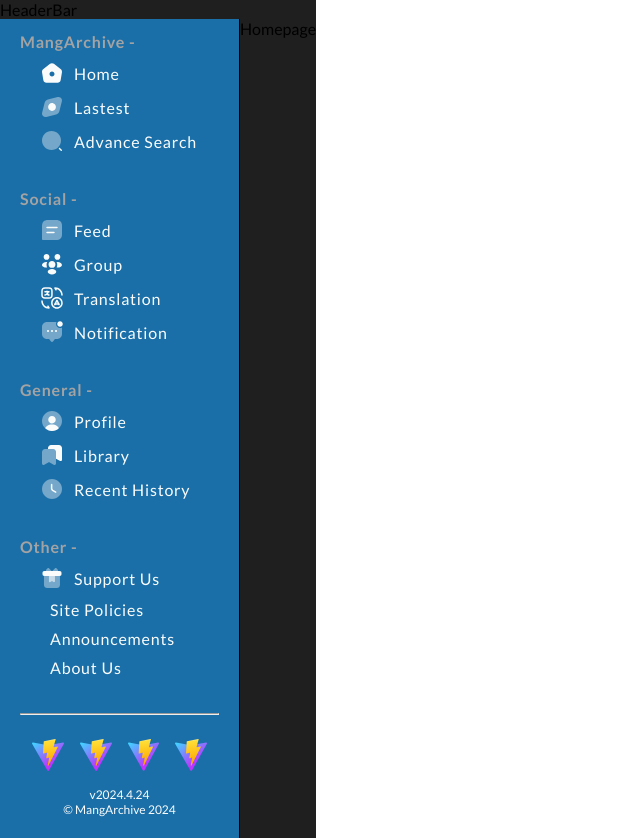
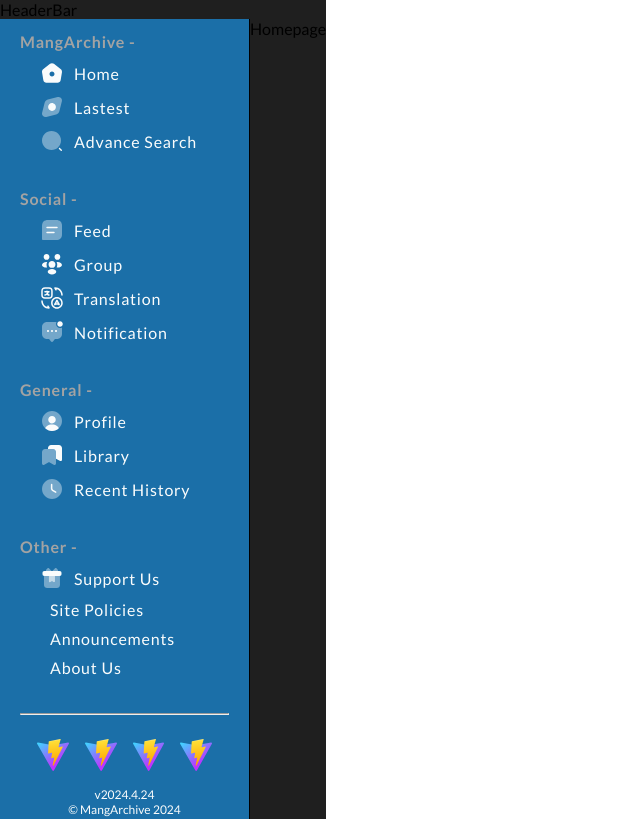
Before and after one commit to HelyxXZeng/MangArchive, a React (Vite) app: page / in a window 1280 px wide. Shown: the whole page, without its empty margins (0-640 px from the left). Built offline with nearby package versions, Linux system fonts and the light colour scheme.

Commit message:
Update some

```diff
--- a/src/global-styles/App.scss
+++ b/src/global-styles/App.scss
@@ -24,7 +24,7 @@
     display: flex;
 
     .sideBarContainer{
-      width: 240px;
+      width: 250px;
       padding: 5px 20px;
       border-right: 1px solid #000;
       background: $blue-main;
@@ -33,6 +33,39 @@
         padding: 5px 20px;
         width: 100%;
       }
+
+      overflow-y: auto;
+      max-height: 100vh;
+      scrollbar-width: thin; /* Hiển thị scrollbar */
+      scrollbar-color: $blue-main $main-white; /* Màu của scrollbar thumb và track */
+
+      /* Cho trình duyệt Chrome và Safari */
+      &::-webkit-scrollbar {
+        width: 8px; /* Chiều rộng của scrollbar */
+      }
+
+      &::-webkit-scrollbar-track {
+        background: $main-white; /* Màu nền của track */
+      }
+
+      &::-webkit-scrollbar-thumb {
+        background-color: $blue-main; /* Màu của thumb */
+        border-radius:32px; /* Bo tròn thumb */
+      }
+
+      &::-webkit-scrollbar-thumb:hover {
+        background-color: $blue-soft; /* Màu thumb khi hover */
+      }
+
+      &::-webkit-scrollbar-track-piece:start {
+        background-color: transparent; /* Đặt màu nền của phần đầu là trong suốt */
+        margin-top: 8px; /* Ẩn phần đầu bằng cách thêm margin-top */
+      }
+
+      &::-webkit-scrollbar-track-piece:end {
+        background-color: transparent; /* Đặt màu nền của phần cuối là trong suốt */
+        margin-bottom: 8px; /* Ẩn phần cuối bằng cách thêm margin-bottom */
+      }
     }
   }
 }
--- a/src/global-styles/Color.scss
+++ b/src/global-styles/Color.scss
@@ -7,6 +7,7 @@
 $text-gray-soft:#A3A3A3;
 $like-pink:#F5177E;
 $blue-main:#1B6FA8;
+$blue-soft:#4296cf;
 $red-manhua-text:#FF7575;
 $blue-manhwa-text:#2B59A1;
 $main-white:#FAFCFC;
--- a/src/pages/authpage/authpage.scss
+++ b/src/pages/authpage/authpage.scss
@@ -1,3 +1,5 @@
+@import "../../global-styles/Color.scss";
+
 .homepage-login,
 .wallpaper-icon {
   position: relative;
@@ -12,8 +14,8 @@
 }
 .homepage-login {
   width: 100%;
-  background-color: #fafcfc;
-  border: 0px solid #1f1f1f;
+  background-color: $main-white;
+  border: 0px solid $main-bg;
   box-sizing: border-box;
   display: flex;
   flex-direction: row;
@@ -30,9 +32,9 @@
   overflow-y: auto;
   max-height: 100vh;
   border-radius: 8px;
-  background-color: #ffffff;
+  background-color: $main-white;
   scrollbar-width: thin; /* Hiển thị scrollbar */
-  scrollbar-color: #1b6fa8 #f0f0f0; /* Màu của scrollbar thumb và track */
+  scrollbar-color: $blue-main $main-white; /* Màu của scrollbar thumb và track */
 
   /* Cho trình duyệt Chrome và Safari */
   &::-webkit-scrollbar {
@@ -40,11 +42,11 @@
   }
 
   &::-webkit-scrollbar-track {
-    background: #f0f0f0; /* Màu nền của track */
+    background: $main-white; /* Màu nền của track */
   }
 
   &::-webkit-scrollbar-thumb {
-    background-color: #1b6fa8; /* Màu của thumb */
+    background-color: $blue-main; /* Màu của thumb */
     border-radius: 4px; /* Bo tròn thumb */
   }
 
```
